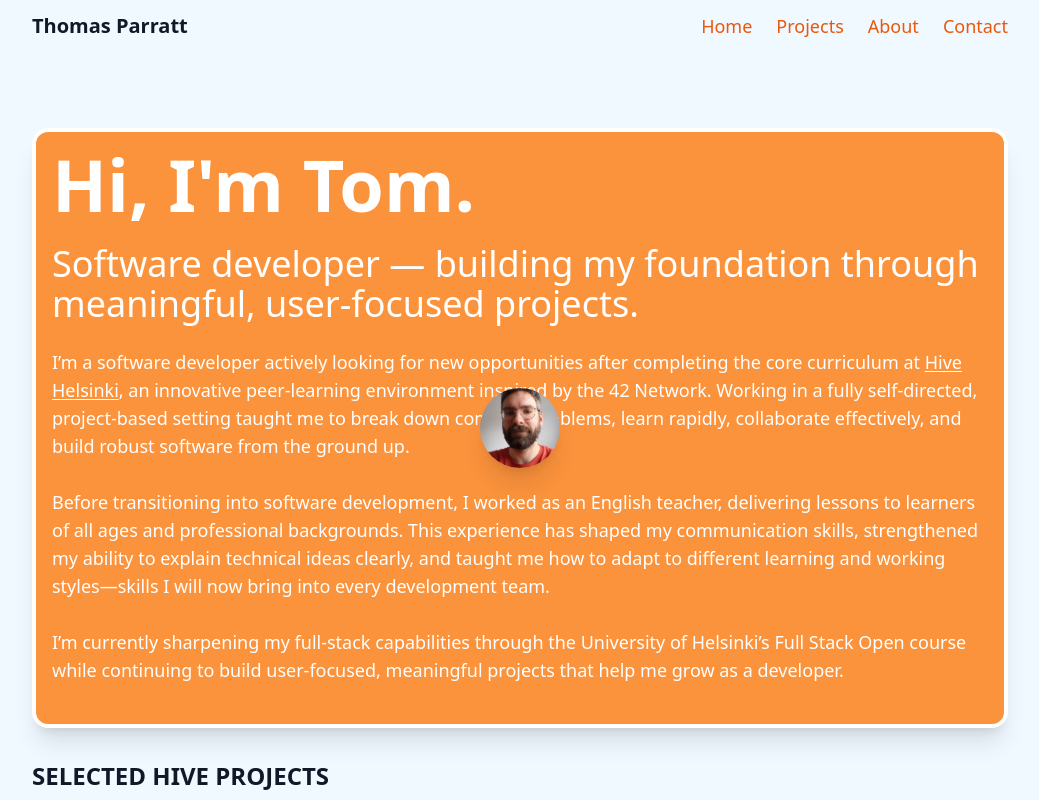
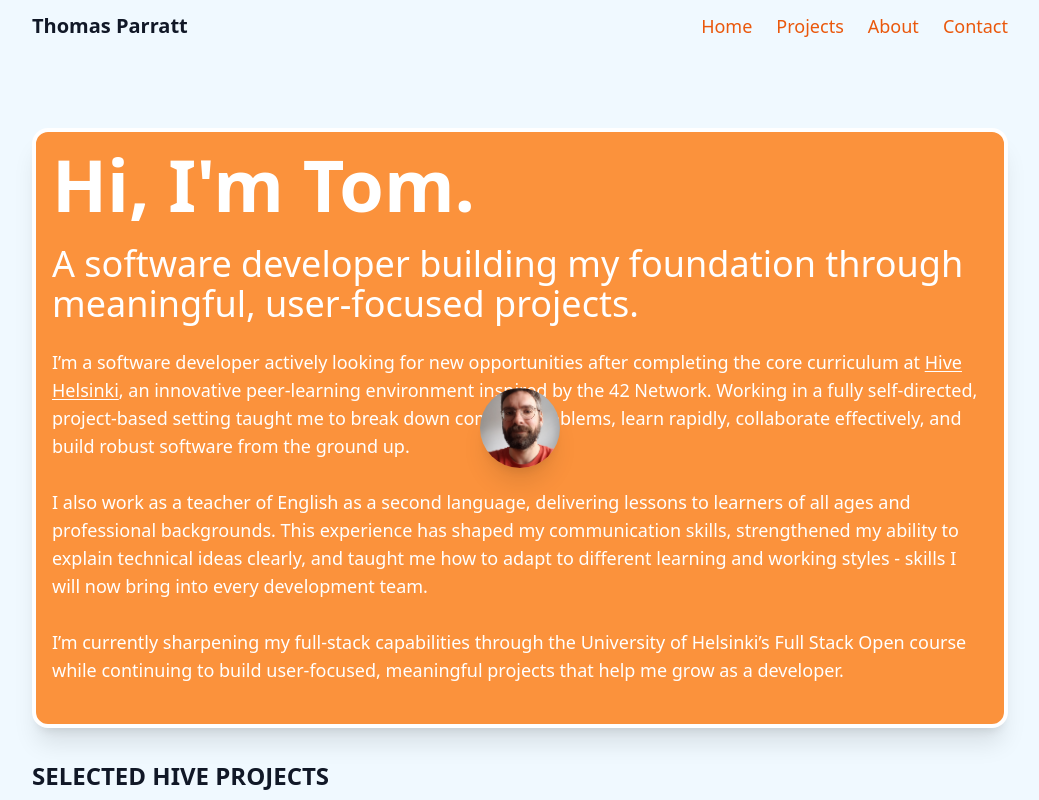
Before and after one commit to ThomasParratt/portfolio, a React (Vite) app: page / in a window 1280 px wide. Shown: the top 800 px of the page, without its empty margins (120-1159 px from the left). Built offline with nearby package versions, Linux system fonts and the light colour scheme.

Commit message:
updated spiel

```diff
--- a/src/components/Home.jsx
+++ b/src/components/Home.jsx
@@ -46,7 +46,7 @@ export default function Home() {
                                 Hi, I'm Tom.
                             </h1>
                             <p className="text-2xl md:text-4xl mt-6 font-medium text-white">
-                                Software developer — building my foundation through meaningful, user-focused projects.
+                                A software developer building my foundation through meaningful, user-focused projects.
                             </p>
                             <p className="mt-6 text-white text-base md:text-lg leading-relaxed">
                                 I’m a software developer actively looking for new opportunities after completing the core curriculum at{" "}
@@ -62,10 +62,10 @@ export default function Home() {
                                 project-based setting taught me to break down complex problems, learn rapidly, collaborate effectively, and
                                 build robust software from the ground up.
                                 <br /><br />
-                                Before transitioning into software development, I worked as an English teacher, delivering lessons to
+                                I also work as a teacher of English as a second language, delivering lessons to
                                 learners of all ages and professional backgrounds. This experience has shaped my communication skills,
                                 strengthened my ability to explain technical ideas clearly, and taught me how to adapt to different
-                                learning and working styles—skills I will now bring into every development team.
+                                learning and working styles - skills I will now bring into every development team.
                                 <br /><br />
                                 I’m currently sharpening my full-stack capabilities through the University of Helsinki’s Full Stack Open
                                 course while continuing to build user-focused, meaningful projects that help me grow as a developer.
```
